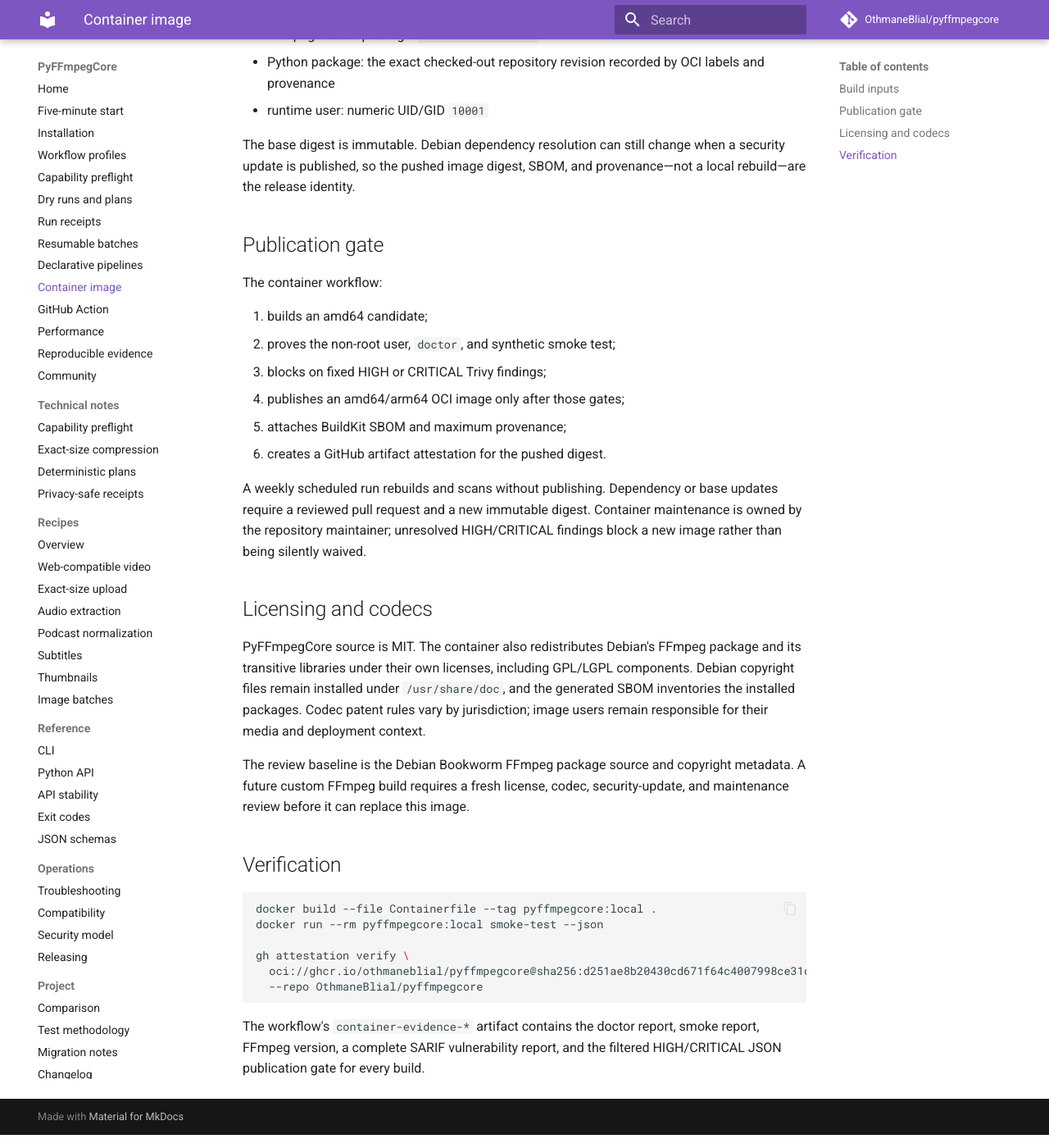
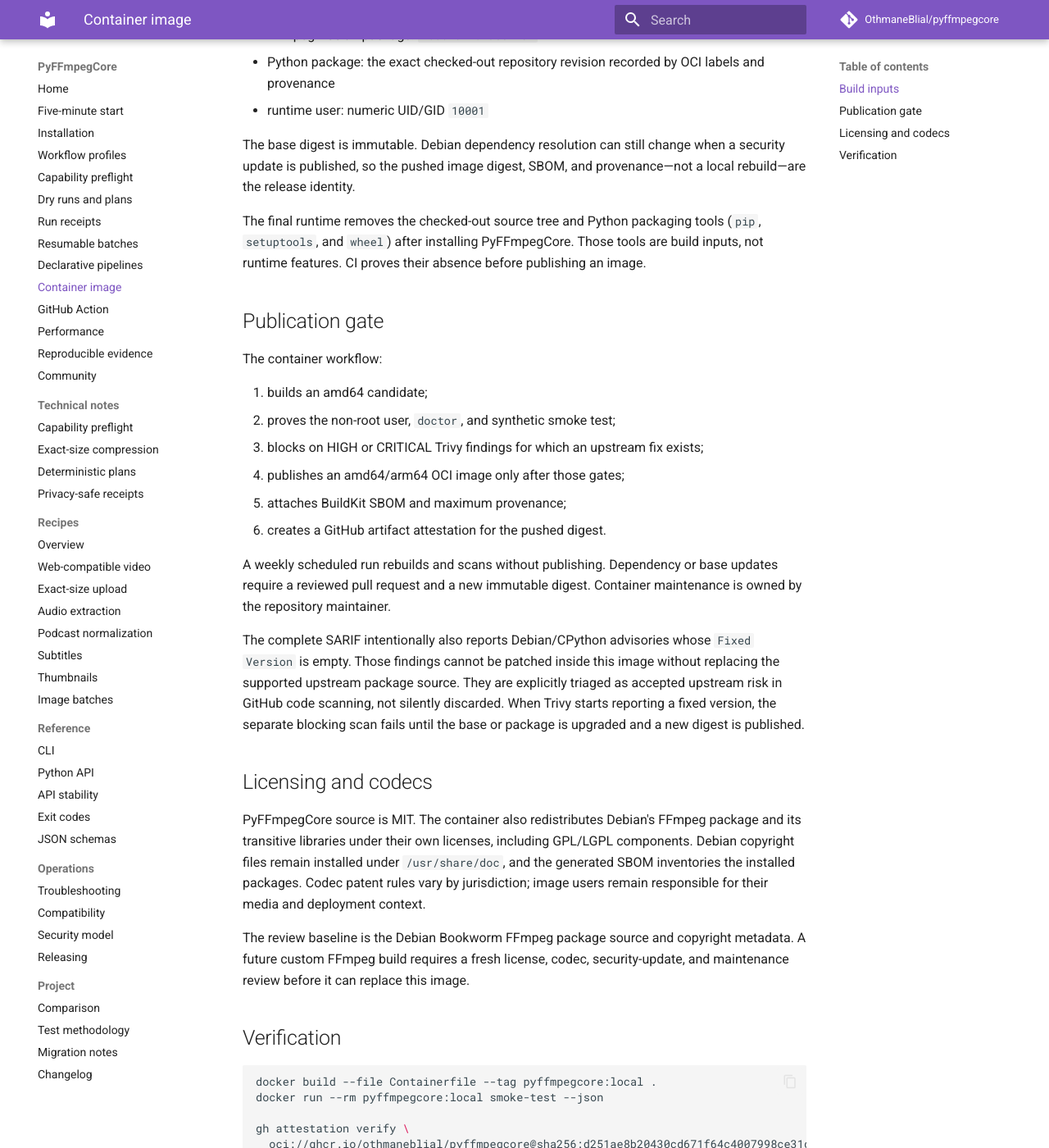
Before and after one commit to OthmaneBlial/pyffmpegcore, an MkDocs documentation site: the page built from docs/container.md, in a window 1280 px wide and 1400 px high, scrolled down 659 px. Shown: the whole window at 82% size. Built offline with MkDocs 1.6.1 and Material for MkDocs 9.7.7, drawn with Linux system fonts in a browser that asks for light colours; comment, search, counter and statistics services are not loaded.

Commit message:
security: minimize and triage container runtime

```diff
--- a/docs/container.md
+++ b/docs/container.md
@@ -32,21 +32,32 @@ The base digest is immutable. Debian dependency resolution can still change
 when a security update is published, so the pushed image digest, SBOM, and
 provenance—not a local rebuild—are the release identity.
 
+The final runtime removes the checked-out source tree and Python packaging
+tools (`pip`, `setuptools`, and `wheel`) after installing PyFFmpegCore. Those
+tools are build inputs, not runtime features. CI proves their absence before
+publishing an image.
+
 ## Publication gate
 
 The container workflow:
 
 1. builds an amd64 candidate;
 2. proves the non-root user, `doctor`, and synthetic smoke test;
-3. blocks on fixed HIGH or CRITICAL Trivy findings;
+3. blocks on HIGH or CRITICAL Trivy findings for which an upstream fix exists;
 4. publishes an amd64/arm64 OCI image only after those gates;
 5. attaches BuildKit SBOM and maximum provenance;
 6. creates a GitHub artifact attestation for the pushed digest.
 
 A weekly scheduled run rebuilds and scans without publishing. Dependency or
 base updates require a reviewed pull request and a new immutable digest.
-Container maintenance is owned by the repository maintainer; unresolved
-HIGH/CRITICAL findings block a new image rather than being silently waived.
+Container maintenance is owned by the repository maintainer.
+
+The complete SARIF intentionally also reports Debian/CPython advisories whose
+`Fixed Version` is empty. Those findings cannot be patched inside this image
+without replacing the supported upstream package source. They are explicitly
+triaged as accepted upstream risk in GitHub code scanning, not silently
+discarded. When Trivy starts reporting a fixed version, the separate blocking
+scan fails until the base or package is upgraded and a new digest is published.
 
 ## Licensing and codecs
 
```
Also changed, not shown: 4 other files.
